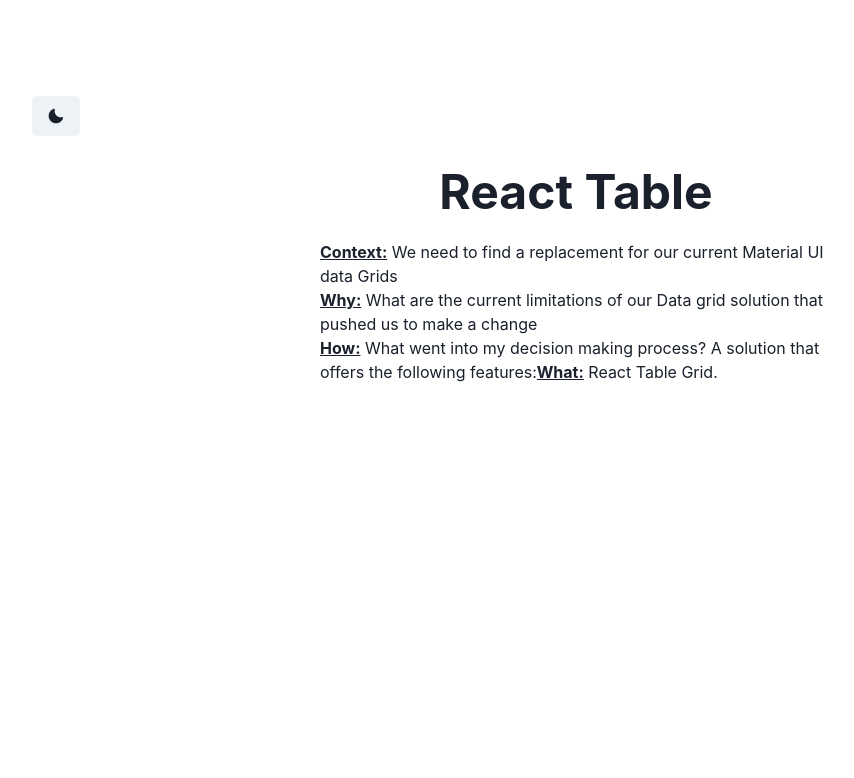
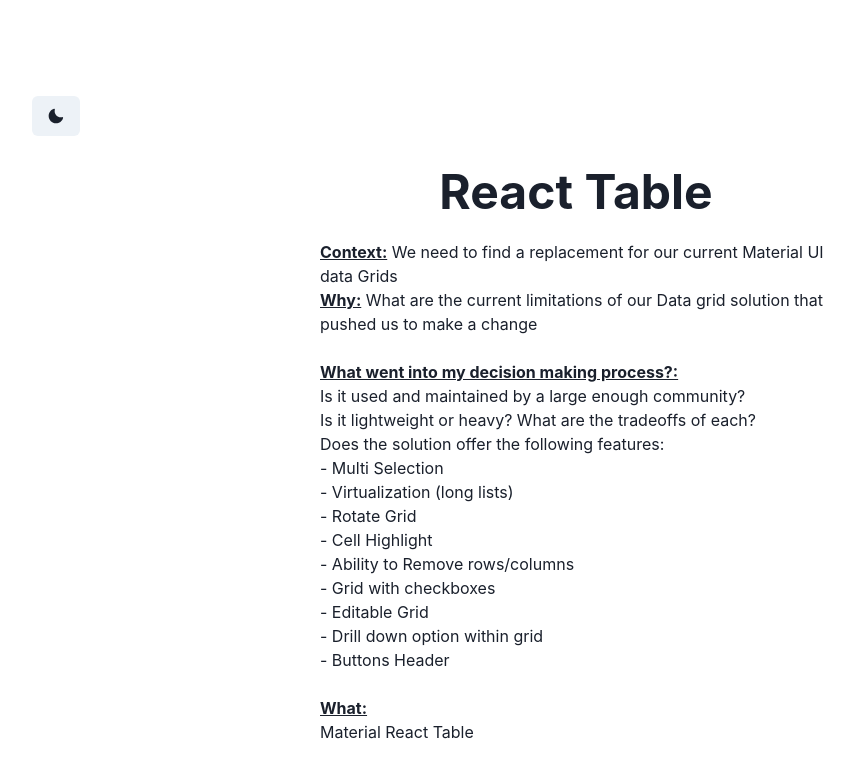
Before and after one commit to Iambizi/pf-datagrid, a Next.js app: page / in a window 1280 px wide. Shown: the top 778 px of the page, without its empty margins (64-918 px from the left). Built offline with nearby package versions, Linux system fonts and the light colour scheme.

Commit message:
Adds new page to Material react table solution

```diff
--- a/package.json
+++ b/package.json
@@ -13,14 +13,16 @@
     "@chakra-ui/react": "^2.4.4",
     "@emotion/react": "^11.10.5",
     "@emotion/styled": "^11.10.5",
+    "@mui/icons-material": "^5.11.0",
+    "@mui/material": "^5.11.2",
     "@next/font": "13.0.7",
-    "@table-library/react-table-library": "^4.0.23",
     "@types/node": "18.11.17",
     "@types/react": "18.0.26",
     "@types/react-dom": "18.0.9",
     "eslint": "8.30.0",
     "eslint-config-next": "13.0.7",
     "framer-motion": "^8.0.2",
+    "material-react-table": "^1.5.3",
     "next": "13.0.7",
     "react": "18.2.0",
     "react-dom": "18.2.0",
--- a/pages/index.tsx
+++ b/pages/index.tsx
@@ -1,10 +1,9 @@
 import Head from "next/head";
-import { Inter } from "@next/font/google";
+import Link from 'next/link'
 import styles from "../styles/Home.module.css";
 import ColorModeButton from "../components/common/ColorMode";
 import { Heading, Center, Box, Text } from "@chakra-ui/react";
-
-const inter = Inter({ subsets: ["latin"] });
+import Table from "../components/table";
 
 export default function Home() {
   return (
@@ -37,20 +36,26 @@ export default function Home() {
             <span className={styles.lineHead}>Why:</span> What are the current
             limitations of our Data grid solution that pushed us to make a
             change <br />
-            <span className={styles.lineHead}>How:</span> What went into my
-            decision making process? A solution that offers the following
-            features:
-            {/* <ul className={styles.}>
-              <li className={styles.}></li>
-              <li className={styles.}></li>
-              <li className={styles.}></li>
-              <li className={styles.}></li>
-              <li className={styles.}></li>
-              <li className={styles.}></li>
-            </ul> <br /> */}
-            <span className={styles.lineHead}>What:</span> React Table Grid.
           </Text>
+          <span className={styles.lineHead}>What went into my
+            decision making process?: <br /></span>
+            Is it used and maintained by a large enough community? <br />
+            Is it lightweight or heavy? What are the tradeoffs of each? <br />
+            Does the solution offer the following features:  <br />
+            <ul>
+              <li className={styles.list}>- Multi Selection</li>
+              <li className={styles.list}>- Virtualization (long lists)</li>
+              <li className={styles.list}>- Rotate Grid</li>
+              <li className={styles.list}>- Cell Highlight</li>
+              <li className={styles.list}>- Ability to Remove rows/columns</li>
+              <li className={styles.list}>- Grid with checkboxes</li>
+              <li className={styles.list}>- Editable Grid</li>
+              <li className={styles.list}>- Drill down option within grid</li>
+              <li className={styles.list}>- Buttons Header</li>
+            </ul> <br />
+            <span className={styles.lineHead}>What:</span><Link href="/solution1">Material React Table</Link>
         </Box>
+        {/* <Table /> */}
       </main>
     </>
   );
--- a/styles/Home.module.css
+++ b/styles/Home.module.css
@@ -5,7 +5,8 @@
 }
 
 .list{
-  /* Removing bullet points from list item */
+  /* Css for Removing bullet points from list  */
+  list-style-type: none;
 }
 /* My Styles */
 .main {
--- a/theme.ts
+++ b/theme.ts
@@ -2,7 +2,6 @@
 
 // 1. import `extendTheme` function
 import { extendTheme, type ThemeConfig } from '@chakra-ui/react'
-import { Underdog } from '@next/font/google'
 
 // 2. Add your color mode config
 const config: ThemeConfig = {
@@ -11,16 +10,6 @@ const config: ThemeConfig = {
 }
 
 // 3. extend the theme
-const theme = extendTheme({ config,
-  textStyles : {
-    boldText: {
-      fontWeight: 'bold'
-    },
-    boldUnderlined:{
-      textDecoration: 'underline',
-      fontWeight: 'bold'
-    }
-  }
- })
+const theme = extendTheme({ config })
 
 export default theme
```
Also changed, not shown: components/table.tsx (+54 -6 lines), pages/solution1.tsx (added, +38 -0 lines), components/table2.tsx (added), 1 other file (tests, documents, lock files or other folders).
